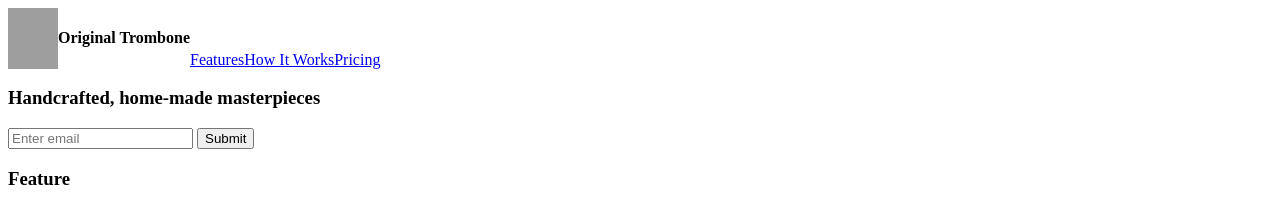
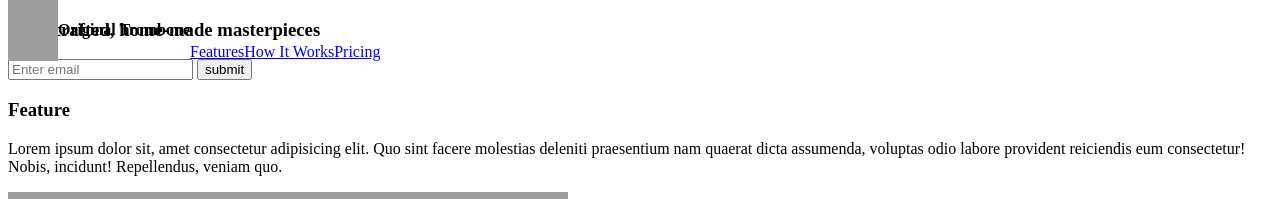
Before and after one commit to jr-cast/Malcom-Jose-Project-, a plain HTML site: page index.html in a window 1280 px wide. Shown: the top 199 px of the page. Drawn offline with Linux system fonts and the light colour scheme; grey boxes are pictures that could not be loaded.

Commit message:
fixed all issues

```diff
--- a/css/style.css
+++ b/css/style.css
@@ -1,5 +1,8 @@
 #nav-bar {
     display: flex;
+    position: fixed;
+    top: 0px;
+    width: 100%;
 }
 
 
--- a/index.html
+++ b/index.html
@@ -28,8 +28,8 @@
   <div>
     <h3>Handcrafted, home-made masterpieces</h3>
     <form id="form" action="https://www.freecodecamp.com/email-submit">
-      <input id="email" type="email" placeholder="Enter email" required>
-      <input id="submit" type="submit" action="https://www.freecodecamp.com/email-submit">
+      <input id="email" type="email" placeholder="Enter email" name="email">
+      <input id="submit" type="submit" value="submit" action="https://www.freecodecamp.com/email-submit">
     </form>
   </div>
   <div id="feature">
```
